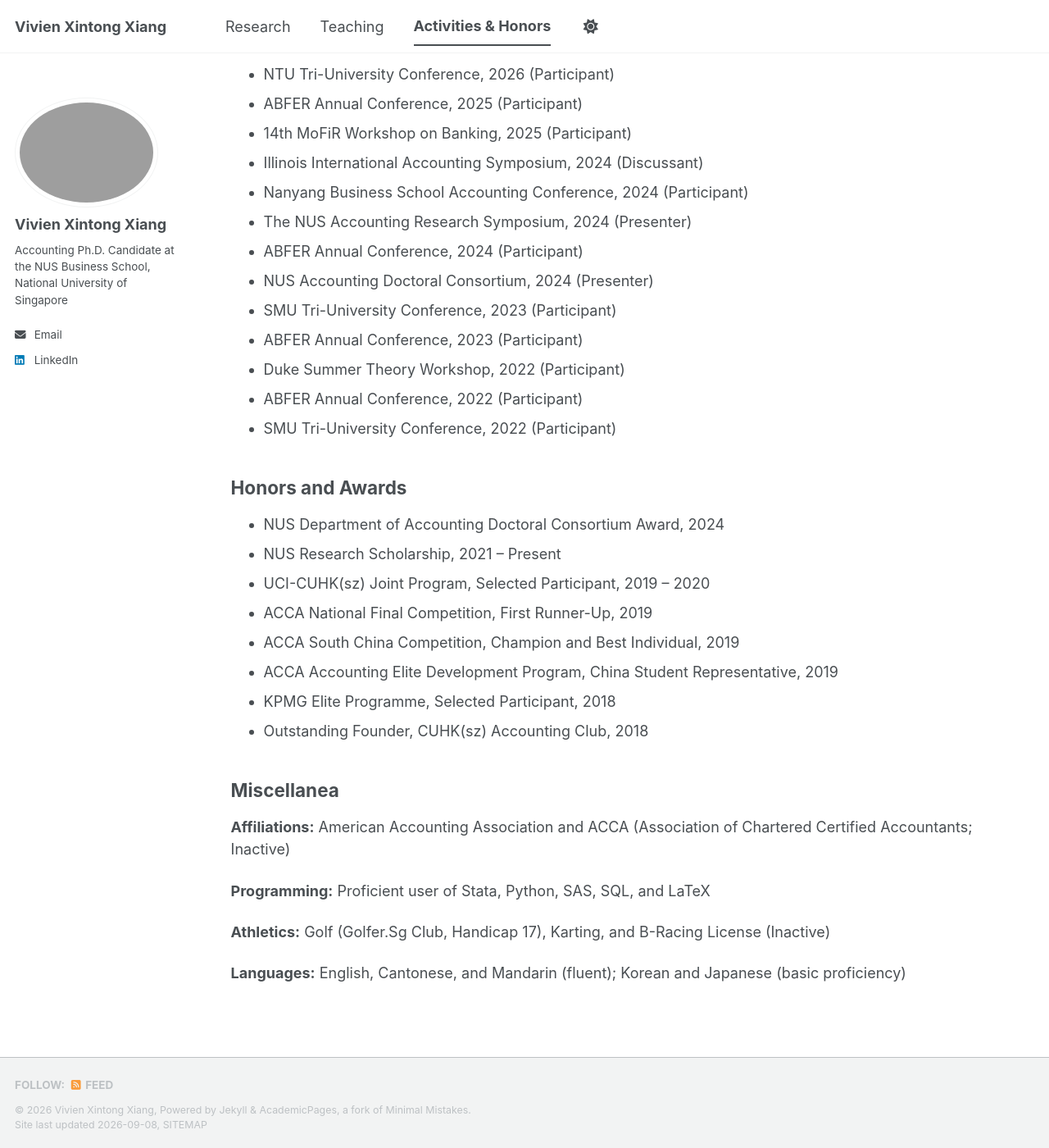
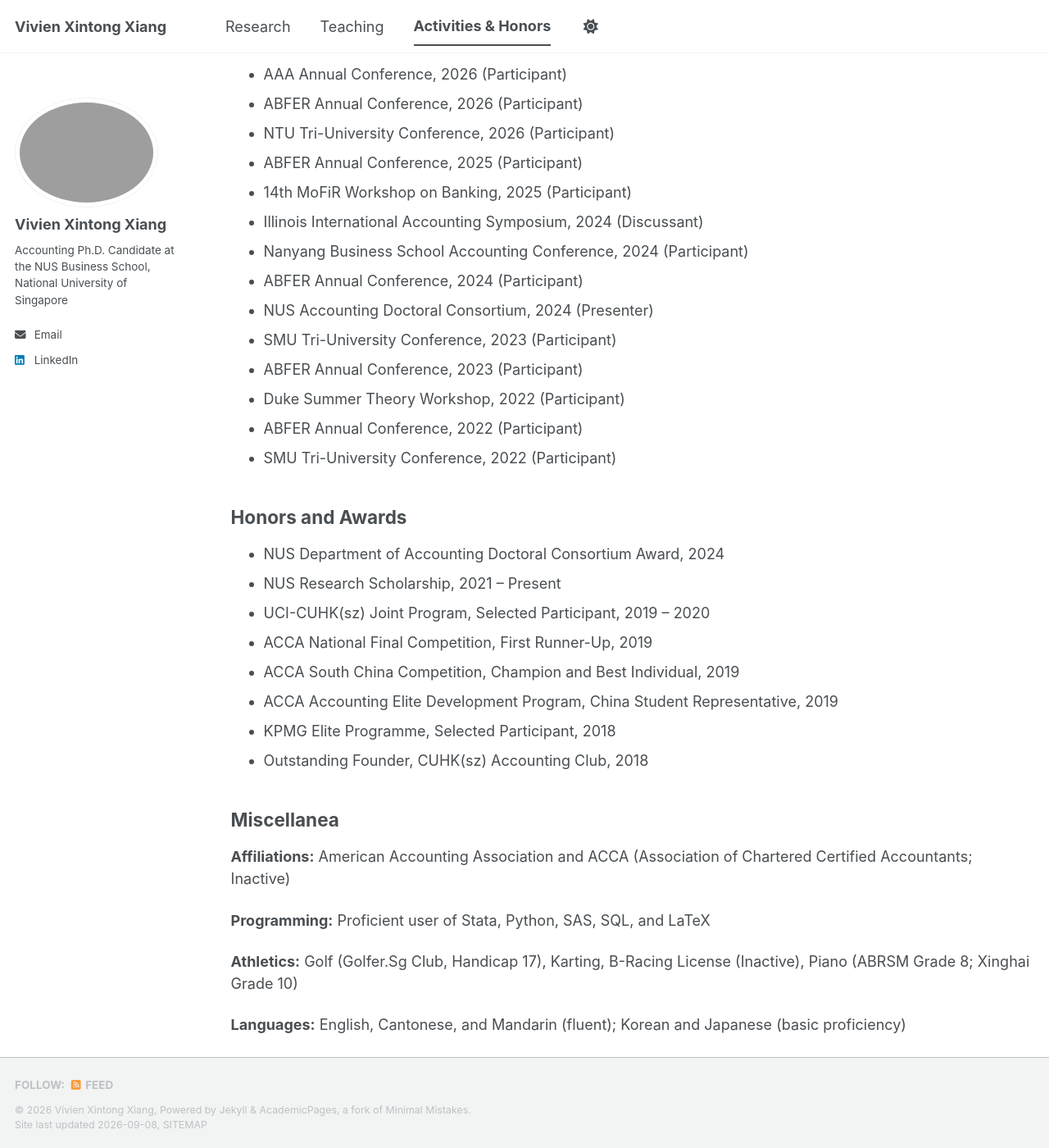
Before and after one commit to vivienxintongxiang/vivienxintongxiang.github.io, a Jekyll site: the page built from _pages/activities.md, in a window 1280 px wide and 1400 px high, scrolled down 367 px. Shown: the whole window at 82% size. Built offline with Jekyll 4.4.1, drawn with Linux system fonts in a browser that asks for light colours; a style sheet for code colours, icons or effects is not loaded; some of the changed text lies outside the part shown.

Commit message:
Update activities.md

```diff
--- a/_pages/activities.md
+++ b/_pages/activities.md
@@ -10,23 +10,23 @@ author_profile: true
 - Hawaii Accounting Research Conference
 
 ## Conferences and Presentations
-
-- HKAAA Rookie Camp, 2026 (Presenter)
-- AAA Annual Conference, 2026 (Participant)
-- ABFER Annual Conference, 2026 (Participant)
-- NTU Tri-University Conference, 2026 (Participant)
-- ABFER Annual Conference, 2025 (Participant)
-- 14th MoFiR Workshop on Banking, 2025 (Participant)
-- Illinois International Accounting Symposium, 2024 (Discussant)
-- Nanyang Business School Accounting Conference, 2024 (Participant)
-- The NUS Accounting Research Symposium, 2024 (Presenter)
-- ABFER Annual Conference, 2024 (Participant)
-- NUS Accounting Doctoral Consortium, 2024 (Presenter)
-- SMU Tri-University Conference, 2023 (Participant)
-- ABFER Annual Conference, 2023 (Participant)
-- Duke Summer Theory Workshop, 2022 (Participant)
-- ABFER Annual Conference, 2022 (Participant)
-- SMU Tri-University Conference, 2022 (Participant)
+  * 39th Australasian Finance and Banking Conference, 2026 (Presenter; Discussant)
+  * HKAAA Rookie Camp, 2026 (Presenter)
+  * AFBC PhD Forum, 2026 (Participant)
+  * AAA Annual Conference, 2026 (Participant)
+  * ABFER Annual Conference, 2026 (Participant)
+  * NTU Tri-University Conference, 2026 (Participant)
+  * ABFER Annual Conference, 2025 (Participant)
+  * 14th MoFiR Workshop on Banking, 2025 (Participant)
+  * Illinois International Accounting Symposium, 2024 (Discussant)
+  * Nanyang Business School Accounting Conference, 2024 (Participant)
+  * ABFER Annual Conference, 2024 (Participant)
+  * NUS Accounting Doctoral Consortium, 2024 (Presenter)
+  * SMU Tri-University Conference, 2023 (Participant)
+  * ABFER Annual Conference, 2023 (Participant)
+  * Duke Summer Theory Workshop, 2022 (Participant)
+  * ABFER Annual Conference, 2022 (Participant)
+  * SMU Tri-University Conference, 2022 (Participant)
 
 ## Honors and Awards
 
@@ -45,6 +45,6 @@ author_profile: true
 
 **Programming:** Proficient user of Stata, Python, SAS, SQL, and LaTeX
 
-**Athletics:** Golf (Golfer.Sg Club, Handicap 17), Karting, and B-Racing License (Inactive)
+**Athletics:** Golf (Golfer.Sg Club, Handicap 17), Karting, B-Racing License (Inactive), Piano (ABRSM Grade 8; Xinghai Grade 10)
 
 **Languages:** English, Cantonese, and Mandarin (fluent); Korean and Japanese (basic proficiency)
```
